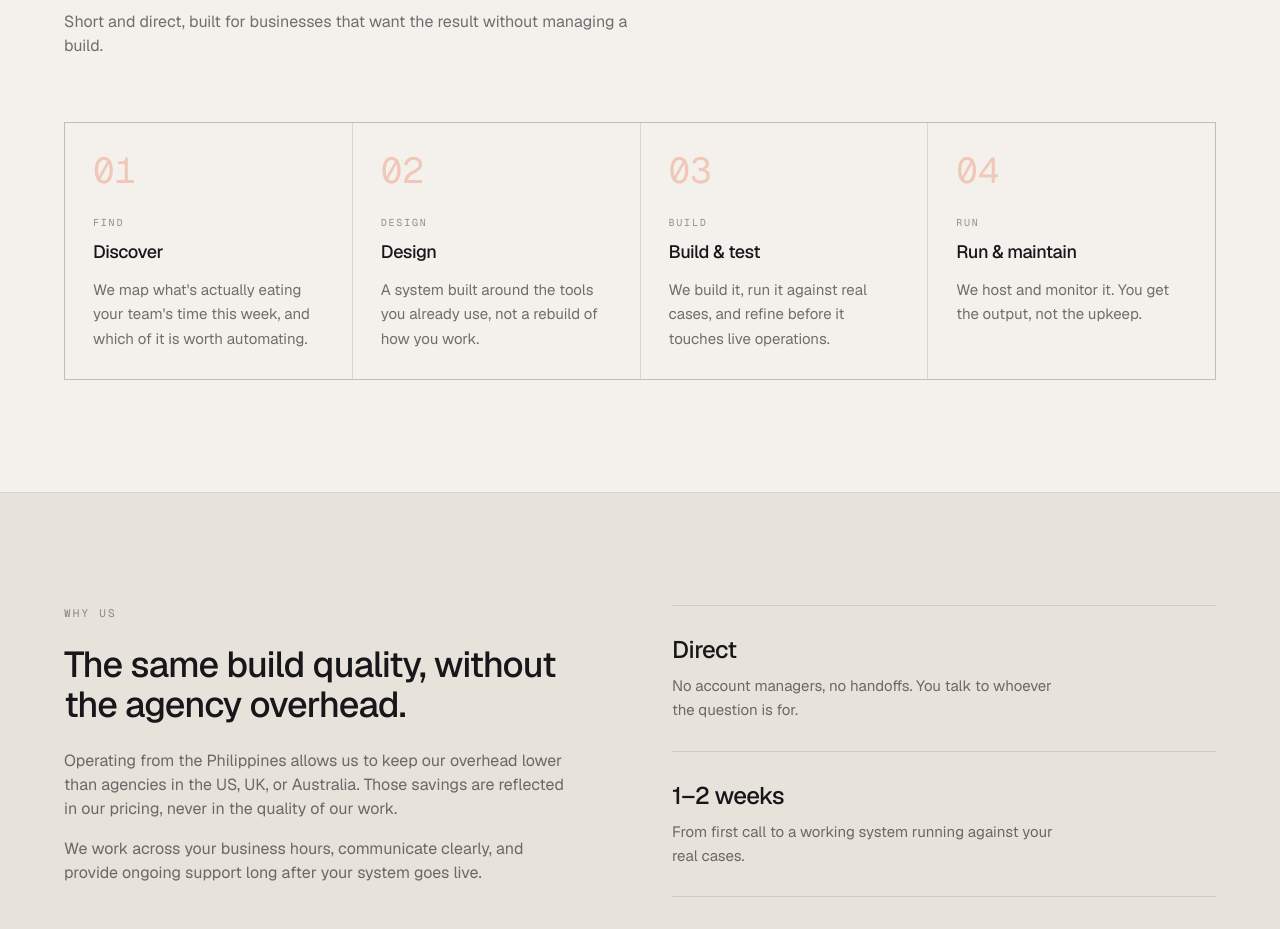
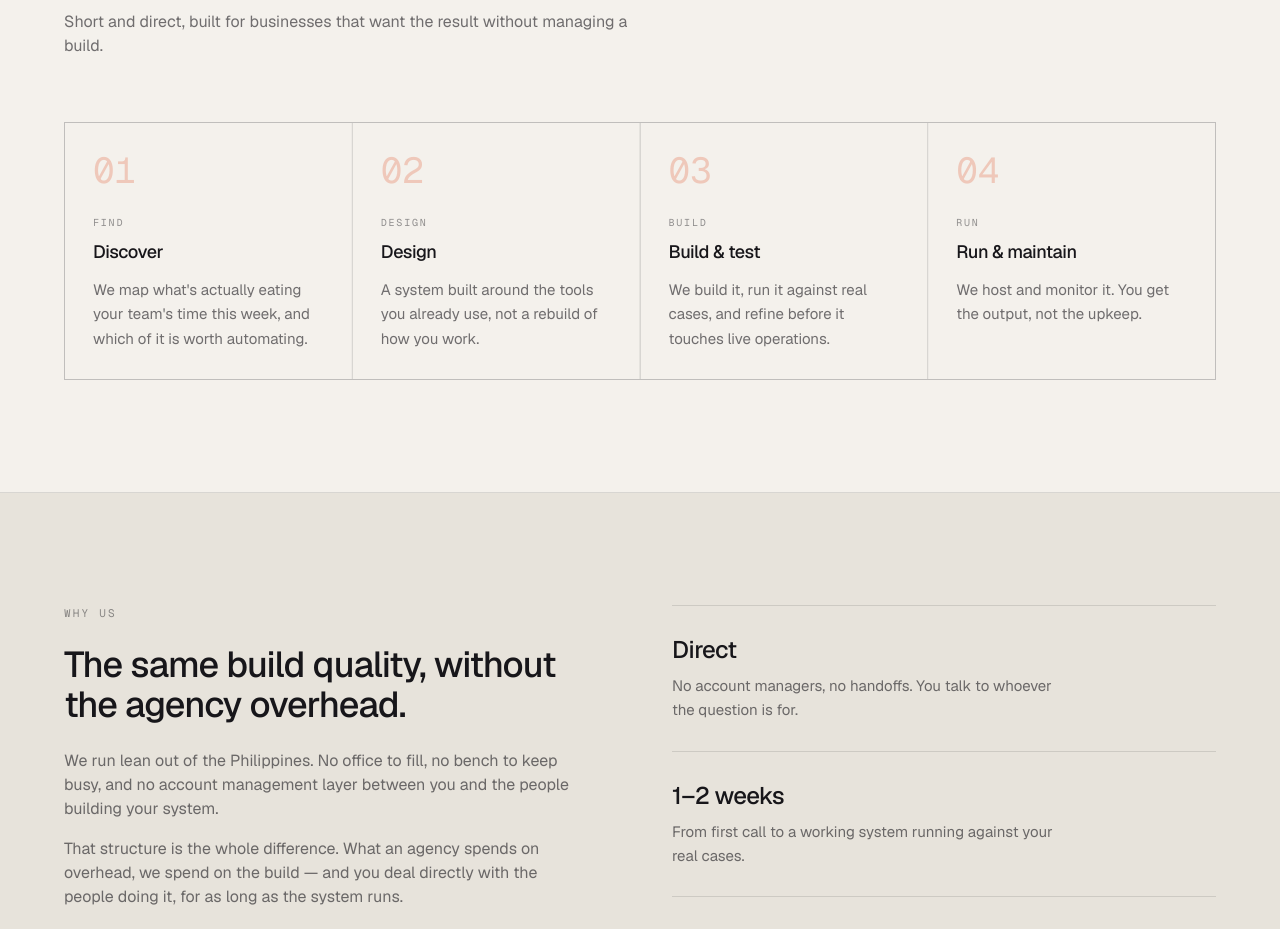
Before and after one commit to mors-codes/dm-workflows, a Next.js app: page / in a window 1280 px wide. Shown: the part 2680-3609 px from the top of the page. Built offline with nearby package versions, Linux system fonts and the light colour scheme.

Commit message:
Per-section scroll animations

```diff
--- a/app/layout.tsx
+++ b/app/layout.tsx
@@ -4,6 +4,7 @@ import { GeistMono } from "geist/font/mono";
 import "./globals.css";
 import { SiteNav } from "@/components/sections/SiteNav";
 import { SiteFooter } from "@/components/sections/SiteFooter";
+import { MotionProvider } from "@/components/ui/MotionProvider";
 
 export const metadata: Metadata = {
   title: "DM Workflows — Operational Automation for Growing Businesses",
@@ -20,9 +21,11 @@ export default function RootLayout({
       className={`${GeistSans.variable} ${GeistMono.variable}`}
     >
       <body className="font-sans">
-        <SiteNav />
-        {children}
-        <SiteFooter />
+        <MotionProvider>
+          <SiteNav />
+          {children}
+          <SiteFooter />
+        </MotionProvider>
       </body>
     </html>
   );
--- a/components/sections/Process.tsx
+++ b/components/sections/Process.tsx
@@ -1,3 +1,5 @@
+import { Reveal, RevealList, RevealItem } from "@/components/ui/Reveal";
+
 const steps = [
   {
     tag: "Find",
@@ -25,6 +27,7 @@ export function Process() {
   return (
     <section id="process" className="border-b border-line px-8 py-28">
       <div className="mx-auto max-w-6xl">
+        <Reveal>
           <p className="font-mono text-[11px] uppercase tracking-[0.2em] text-mute-soft">
             How we work
           </p>
@@ -37,10 +40,20 @@ export function Process() {
             Short and direct, built for businesses that want the result without
             managing a build.
           </p>
+        </Reveal>
 
-        <ol className="mt-16 grid grid-cols-1 gap-px border border-line bg-line sm:grid-cols-2 lg:grid-cols-4">
+        <RevealList
+          stagger={0.12}
+          delay={0.15}
+          className="mt-16 grid grid-cols-1 gap-px border border-line bg-line sm:grid-cols-2 lg:grid-cols-4"
+        >
           {steps.map((step, index) => (
-            <li key={step.title} className="bg-paper p-7">
+            <RevealItem
+              key={step.title}
+              variant="wipe"
+              duration={0.6}
+              className="bg-paper p-7"
+            >
               <span className="font-mono text-4xl tabular-nums text-accent/25">
                 {String(index + 1).padStart(2, "0")}
               </span>
@@ -56,9 +69,9 @@ export function Process() {
               <p className="mt-3 text-[15px] leading-relaxed text-mute">
                 {step.body}
               </p>
-            </li>
+            </RevealItem>
           ))}
-        </ol>
+        </RevealList>
       </div>
     </section>
   );
--- a/components/sections/Services.tsx
+++ b/components/sections/Services.tsx
@@ -1,5 +1,6 @@
 import Link from "next/link";
 import { caseStudies } from "@/content/case-studies";
+import { Reveal, RevealList, RevealItem } from "@/components/ui/Reveal";
 
 const spans = [
   "sm:col-span-2 lg:col-span-4",
@@ -13,7 +14,10 @@ export function Services() {
   return (
     <section id="services" className="bg-accent px-8 py-28 text-ink">
       <div className="mx-auto max-w-6xl">
-        <div className="flex flex-col gap-8 md:flex-row md:items-end md:justify-between">
+        <Reveal
+          variant="left"
+          className="flex flex-col gap-8 md:flex-row md:items-end md:justify-between"
+        >
           <div>
             <p className="font-mono text-[11px] uppercase tracking-[0.2em] text-paper/70">
               What we build
@@ -28,17 +32,25 @@ export function Services() {
             Every one of these started as a repetitive task someone was doing by
             hand. Each links to the system we built for it.
           </p>
-        </div>
+        </Reveal>
 
-        <div className="mt-16 grid grid-cols-1 gap-4 sm:grid-cols-2 lg:grid-cols-6">
+        <RevealList
+          stagger={0.09}
+          delay={0.1}
+          className="mt-16 grid grid-cols-1 gap-4 sm:grid-cols-2 lg:grid-cols-6"
+        >
           {caseStudies.map((study, index) => {
             const feature = index === 0;
 
             return (
+              <RevealItem
+                key={study.slug}
+                variant="scale"
+                className={spans[index]}
+              >
                 <Link
-                key={study.slug}
                   href={`/case-studies/${study.slug}`}
-                className={`group relative flex flex-col justify-between overflow-hidden rounded-xl border p-7 transition-colors ${spans[index]} ${
+                  className={`group relative flex h-full flex-col justify-between overflow-hidden rounded-xl border p-7 transition-colors ${
                     feature
                       ? "min-h-[280px] border-transparent bg-ink text-paper hover:bg-ink-soft"
                       : "min-h-[240px] border-transparent bg-paper hover:bg-paper-dim"
@@ -94,9 +106,10 @@ export function Services() {
                     </span>
                   </span>
                 </Link>
+              </RevealItem>
             );
           })}
-        </div>
+        </RevealList>
       </div>
     </section>
   );
--- a/components/sections/WhyUs.tsx
+++ b/components/sections/WhyUs.tsx
@@ -1,3 +1,5 @@
+import { Reveal, RevealList, RevealItem } from "@/components/ui/Reveal";
+
 const points = [
   {
     stat: "Direct",
@@ -17,7 +19,7 @@ export function WhyUs() {
   return (
     <section id="why" className="border-b border-line bg-paper-dim px-8 py-28">
       <div className="mx-auto grid max-w-6xl grid-cols-1 gap-16 lg:grid-cols-2">
-        <div>
+        <Reveal variant="blur" duration={0.7}>
           <p className="font-mono text-[11px] uppercase tracking-[0.2em] text-mute-soft">
             Why us
           </p>
@@ -28,29 +30,35 @@ export function WhyUs() {
 
           <div className="mt-6 max-w-lg space-y-4 text-mute">
             <p>
-              Operating from the Philippines allows us to keep our overhead
-              lower than agencies in the US, UK, or Australia. Those savings
-              are reflected in our pricing, never in the quality of our work.
+              We run lean out of the Philippines. No office to fill, no bench to
+              keep busy, and no account management layer between you and the
+              people building your system.
             </p>
             <p>
-              We work across your business hours, communicate clearly, and
-              provide ongoing support long after your system goes live.
+              That structure is the whole difference. What an agency spends on
+              overhead, we spend on the build — and you deal directly with the
+              people doing it, for as long as the system runs.
             </p>
           </div>
-        </div>
+        </Reveal>
 
-        <dl className="border-t border-line">
+        <RevealList stagger={0.14} delay={0.2} className="border-t border-line">
           {points.map((point) => (
-            <div key={point.stat} className="border-b border-line py-7">
-              <dt className="text-2xl font-medium tracking-tight">
+            <RevealItem
+              key={point.stat}
+              variant="right"
+              duration={0.6}
+              className="border-b border-line py-7"
+            >
+              <p className="text-2xl font-medium tracking-tight">
                 {point.stat}
-              </dt>
-              <dd className="mt-2 max-w-sm text-[15px] leading-relaxed text-mute">
+              </p>
+              <p className="mt-2 max-w-sm text-[15px] leading-relaxed text-mute">
                 {point.label}
-              </dd>
-            </div>
+              </p>
+            </RevealItem>
           ))}
-        </dl>
+        </RevealList>
       </div>
     </section>
   );
--- /dev/null
+++ b/components/ui/MotionProvider.tsx
@@ -0,0 +1,8 @@
+"use client";
+
+import { MotionConfig } from "motion/react";
+import type { ReactNode } from "react";
+
+export function MotionProvider({ children }: { children: ReactNode }) {
+  return <MotionConfig reducedMotion="user">{children}</MotionConfig>;
+}
--- /dev/null
+++ b/components/ui/Reveal.tsx
@@ -0,0 +1,116 @@
+"use client";
+
+import { motion, type Variants } from "motion/react";
+import type { ReactNode } from "react";
+
+export type RevealVariant = "up" | "left" | "right" | "scale" | "wipe" | "blur";
+
+const variantMap: Record<RevealVariant, Variants> = {
+  up: {
+    hidden: { opacity: 0, y: 24 },
+    visible: { opacity: 1, y: 0 },
+  },
+  left: {
+    hidden: { opacity: 0, x: -36 },
+    visible: { opacity: 1, x: 0 },
+  },
+  right: {
+    hidden: { opacity: 0, x: 36 },
+    visible: { opacity: 1, x: 0 },
+  },
+  scale: {
+    hidden: { opacity: 0, scale: 0.94 },
+    visible: { opacity: 1, scale: 1 },
+  },
+  wipe: {
+    hidden: { opacity: 0, clipPath: "inset(0 100% 0 0)" },
+    visible: { opacity: 1, clipPath: "inset(0 0% 0 0)" },
+  },
+  blur: {
+    hidden: { opacity: 0, filter: "blur(10px)" },
+    visible: { opacity: 1, filter: "blur(0px)" },
+  },
+};
+
+type RevealProps = {
+  children: ReactNode;
+  className?: string;
+  variant?: RevealVariant;
+  delay?: number;
+  duration?: number;
+};
+
+export function Reveal({
+  children,
+  className,
+  variant = "up",
+  delay = 0,
+  duration = 0.55,
+}: RevealProps) {
+  return (
+    <motion.div
+      className={className}
+      variants={variantMap[variant]}
+      initial="hidden"
+      whileInView="visible"
+      viewport={{ once: true, amount: 0.2 }}
+      transition={{ duration, ease: [0.22, 1, 0.36, 1], delay }}
+    >
+      {children}
+    </motion.div>
+  );
+}
+
+type RevealListProps = {
+  children: ReactNode;
+  className?: string;
+  stagger?: number;
+  delay?: number;
+};
+
+export function RevealList({
+  children,
+  className,
+  stagger = 0.07,
+  delay = 0,
+}: RevealListProps) {
+  return (
+    <motion.div
+      className={className}
+      initial="hidden"
+      whileInView="visible"
+      viewport={{ once: true, amount: 0.15 }}
+      variants={{
+        visible: {
+          transition: { staggerChildren: stagger, delayChildren: delay },
+        },
+      }}
+    >
+      {children}
+    </motion.div>
+  );
+}
+
+type RevealItemProps = {
+  children: ReactNode;
+  className?: string;
+  variant?: RevealVariant;
+  duration?: number;
+};
+
+export function RevealItem({
+  children,
+  className,
+  variant = "up",
+  duration = 0.5,
+}: RevealItemProps) {
+  return (
+    <motion.div
+      className={className}
+      variants={variantMap[variant]}
+      transition={{ duration, ease: [0.22, 1, 0.36, 1] }}
+    >
+      {children}
+    </motion.div>
+  );
+}
```
Also changed, not shown: components/sections/Contact.tsx (+23 -13 lines). Lines whose indentation alone changed are shown as unchanged.
